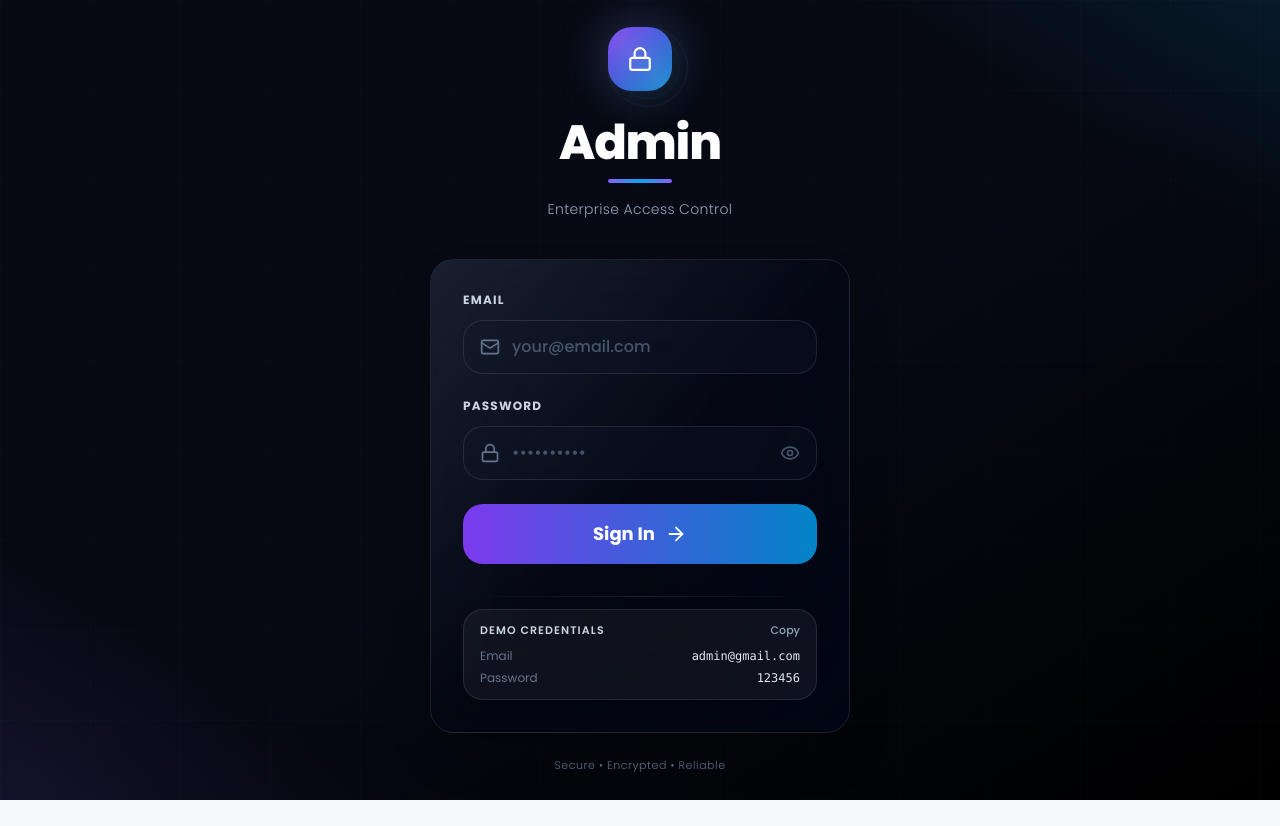
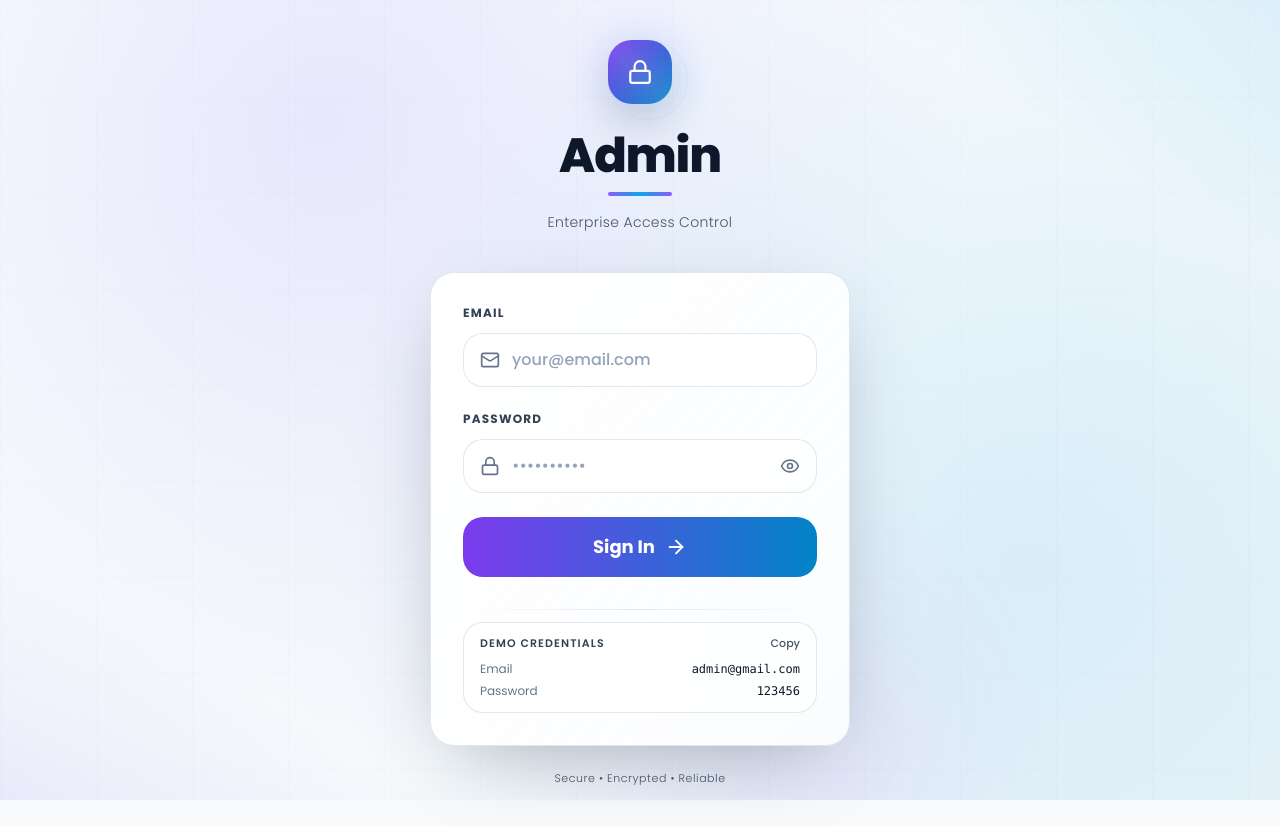
Before and after one commit to luckybhai2006/cislive.com, a React (Vite) app in the folder client/: page /admin-login in a window 1280 px wide. Before the commit the page ends 800 px from the top, so only its background shows below. Built offline with nearby package versions, Linux system fonts and the light colour scheme.

Commit message:
admin login page

```diff
--- a/client/src/admin/AdminLogin.jsx
+++ b/client/src/admin/AdminLogin.jsx
@@ -1,4 +1,4 @@
-import { useEffect, useMemo, useState } from "react";
+import { useMemo, useState } from "react";
 import { Navigate, useLocation, useNavigate } from "react-router-dom";
 import { Eye, EyeOff, Lock, Mail, ArrowRight, AlertCircle } from "lucide-react";
 
@@ -21,22 +21,6 @@ export default function AdminLogin() {
 
   const isLoggedIn = useMemo(() => {
     return Boolean(window.localStorage.getItem(ADMIN_TOKEN_STORAGE_KEY));
-  }, []);
-
-  useEffect(() => {
-    const prevHtmlOverflow = document.documentElement.style.overflow;
-    const prevBodyOverflow = document.body.style.overflow;
-    const prevBodyOverscroll = document.body.style.overscrollBehavior;
-
-    document.documentElement.style.overflow = "hidden";
-    document.body.style.overflow = "hidden";
-    document.body.style.overscrollBehavior = "none";
-
-    return () => {
-      document.documentElement.style.overflow = prevHtmlOverflow;
-      document.body.style.overflow = prevBodyOverflow;
-      document.body.style.overscrollBehavior = prevBodyOverscroll;
-    };
   }, []);
 
   if (isLoggedIn) {
@@ -78,26 +62,27 @@ export default function AdminLogin() {
   const isFormValid = email.trim() && password.trim();
 
   return (
-    <div className="fixed inset-0 w-full bg-black grid place-items-center px-3 sm:px-4 py-0 overflow-hidden">
+    <div className="min-h-[100dvh] w-full bg-slate-50 flex items-center justify-center px-3 sm:px-4 py-10 overflow-y-auto overscroll-y-contain">
       {/* Premium Background */}
       <div className="absolute inset-0 overflow-hidden pointer-events-none">
         {/* Main gradient background */}
-        <div className="absolute inset-0 bg-gradient-to-br from-[#070a14] via-[#070a14] to-black" />
+        <div className="absolute inset-0 bg-gradient-to-br from-white via-slate-50 to-slate-100" />
+        <div className="absolute inset-0 bg-[radial-gradient(circle_at_25%_15%,rgba(99,102,241,0.14),transparent_55%),radial-gradient(circle_at_80%_70%,rgba(14,165,233,0.12),transparent_60%)]" />
 
         {/* Animated light streaks */}
-        <div className="absolute -top-24 left-1/3 w-80 h-80 sm:w-96 sm:h-96 bg-gradient-to-br from-violet-500/18 via-sky-500/10 to-transparent rounded-full blur-3xl animate-pulse duration-[8000ms]" />
-        <div className="absolute -bottom-28 right-1/4 w-80 h-80 sm:w-96 sm:h-96 bg-gradient-to-tl from-amber-500/14 via-fuchsia-500/10 to-transparent rounded-full blur-3xl animate-pulse duration-[6000ms]" />
+        <div className="absolute -top-24 left-1/4 w-80 h-80 sm:w-96 sm:h-96 bg-gradient-to-br from-indigo-500/12 via-sky-500/10 to-transparent rounded-full blur-3xl animate-pulse duration-[9000ms]" />
+        <div className="absolute -bottom-28 right-1/4 w-80 h-80 sm:w-96 sm:h-96 bg-gradient-to-tl from-fuchsia-500/10 via-amber-500/8 to-transparent rounded-full blur-3xl animate-pulse duration-[7000ms]" />
 
         {/* Subtle grid */}
-        <div className="absolute inset-0 bg-[linear-gradient(rgba(255,255,255,.012)_1px,transparent_1px),linear-gradient(90deg,rgba(255,255,255,.012)_1px,transparent_1px)] bg-[size:90px_90px]" />
+        <div className="absolute inset-0 bg-[linear-gradient(rgba(2,6,23,.05)_1px,transparent_1px),linear-gradient(90deg,rgba(2,6,23,.05)_1px,transparent_1px)] bg-[size:96px_96px] opacity-[0.25]" />
 
         {/* Accent light rays */}
         <div className="absolute top-0 right-0 w-1/3 h-1/3 bg-gradient-to-bl from-sky-500/10 via-transparent to-transparent" />
-        <div className="absolute bottom-0 left-0 w-1/3 h-1/3 bg-gradient-to-tr from-violet-500/10 via-transparent to-transparent" />
+        <div className="absolute bottom-0 left-0 w-1/3 h-1/3 bg-gradient-to-tr from-indigo-500/10 via-transparent to-transparent" />
       </div>
 
       {/* Content */}
-      <div className="w-full max-w-[420px] relative z-10 max-[360px]:scale-[0.95] max-[360px]:origin-top">
+      <div className="w-full max-w-[420px] relative z-10 max-[360px]:scale-[0.95] max-[360px]:origin-top my-auto">
         {/* Header */}
         <div className="text-center mb-6 sm:mb-10">
           {/* Animated minimalist icon */}
@@ -117,11 +102,11 @@ export default function AdminLogin() {
           </div>
 
           {/* Title */}
-          <h1 className="text-3xl sm:text-5xl font-black text-white tracking-tight leading-tight">
+          <h1 className="text-3xl sm:text-5xl font-black text-slate-900 tracking-tight leading-tight">
             Admin
           </h1>
           <div className="h-1 w-12 sm:w-16 mx-auto mt-3 bg-gradient-to-r from-violet-500 via-sky-500 to-violet-500 rounded-full" />
-          <p className="text-slate-400 mt-3 sm:mt-4 text-sm font-light tracking-wide">
+          <p className="text-slate-600 mt-3 sm:mt-4 text-sm font-light tracking-wide">
             Enterprise Access Control
           </p>
         </div>
@@ -132,15 +117,15 @@ export default function AdminLogin() {
           <div className="absolute -inset-px bg-gradient-to-r from-violet-500/20 via-sky-500/20 to-violet-500/20 rounded-3xl blur-2xl opacity-0 group-hover:opacity-100 transition duration-700" />
 
           {/* Card */}
-          <div className="relative bg-gradient-to-br from-slate-900/75 via-slate-950/40 to-slate-950/75 backdrop-blur-3xl border border-white/10 rounded-3xl overflow-hidden shadow-2xl">
+          <div className="relative bg-white/85 backdrop-blur-3xl border border-slate-900/10 rounded-3xl overflow-hidden shadow-[0_24px_80px_-30px_rgba(2,6,23,0.35)]">
             {/* Inner shine effect */}
-            <div className="absolute inset-0 bg-gradient-to-br from-white/5 via-transparent to-transparent rounded-3xl pointer-events-none" />
+            <div className="absolute inset-0 bg-gradient-to-br from-white via-white/40 to-transparent rounded-3xl pointer-events-none" />
 
             <div className="relative p-6 sm:p-8">
               <form onSubmit={handleSubmit} className="space-y-5 sm:space-y-6">
                 {/* Email Input */}
                 <div className="space-y-3">
-                  <label className="block text-xs font-bold text-slate-300 uppercase tracking-widest">
+                  <label className="block text-xs font-bold text-slate-700 uppercase tracking-widest">
                     Email
                   </label>
                   <div className="relative group/input">
@@ -153,7 +138,7 @@ export default function AdminLogin() {
                       }`}
                     />
 
-                    <div className="relative flex items-center bg-slate-900/35 border border-white/10 rounded-2xl transition-all duration-300 group-focus-within/input:border-violet-400/50">
+                    <div className="relative flex items-center bg-white/70 border border-slate-900/10 rounded-2xl transition-all duration-300 group-focus-within/input:border-violet-400/60">
                       <Mail
                         size={20}
                         className={`absolute left-4 transition-colors duration-300 ${
@@ -168,7 +153,7 @@ export default function AdminLogin() {
                         onChange={(e) => setEmail(e.target.value)}
                         onFocus={() => setFocusedField("email")}
                         onBlur={() => setFocusedField(null)}
-                        className="w-full pl-12 pr-4 py-3.5 bg-transparent text-white placeholder-slate-600 outline-none font-medium text-[16px]"
+                        className="w-full pl-12 pr-4 py-3.5 bg-transparent text-slate-900 placeholder-slate-400 outline-none font-medium text-[16px]"
                         placeholder="your@email.com"
                         autoComplete="username"
                         required
@@ -180,7 +165,7 @@ export default function AdminLogin() {
 
                 {/* Password Input */}
                 <div className="space-y-3">
-                  <label className="block text-xs font-bold text-slate-300 uppercase tracking-widest">
+                  <label className="block text-xs font-bold text-slate-700 uppercase tracking-widest">
                     Password
                   </label>
                   <div className="relative group/input">
@@ -193,7 +178,7 @@ export default function AdminLogin() {
                       }`}
                     />
 
-                    <div className="relative flex items-center bg-slate-900/35 border border-white/10 rounded-2xl transition-all duration-300 group-focus-within/input:border-violet-400/50">
+                    <div className="relative flex items-center bg-white/70 border border-slate-900/10 rounded-2xl transition-all duration-300 group-focus-within/input:border-violet-400/60">
                       <Lock
                         size={20}
                         className={`absolute left-4 transition-colors duration-300 ${
@@ -208,7 +193,7 @@ export default function AdminLogin() {
                         onChange={(e) => setPassword(e.target.value)}
                         onFocus={() => setFocusedField("password")}
                         onBlur={() => setFocusedField(null)}
-                        className="w-full pl-12 pr-12 py-3.5 bg-transparent text-white placeholder-slate-600 outline-none font-medium text-[16px]"
+                        className="w-full pl-12 pr-12 py-3.5 bg-transparent text-slate-900 placeholder-slate-400 outline-none font-medium text-[16px]"
                         placeholder="••••••••••"
                         autoComplete="current-password"
                         required
@@ -222,7 +207,7 @@ export default function AdminLogin() {
                         } ${
                           focusedField === "password"
                             ? "text-violet-300"
-                            : "text-slate-600 hover:text-slate-400"
+                            : "text-slate-500 hover:text-slate-700"
                         }`}
                         disabled={isLoading}
                       >
@@ -273,15 +258,15 @@ export default function AdminLogin() {
 
                 {isDev && (
                   <div className="pt-2">
-                    <div className="h-px w-full bg-gradient-to-r from-transparent via-white/10 to-transparent" />
-                    <div className="mt-3 rounded-2xl border border-white/10 bg-white/5 px-4 py-3">
+                    <div className="h-px w-full bg-gradient-to-r from-transparent via-slate-900/10 to-transparent" />
+                    <div className="mt-3 rounded-2xl border border-slate-900/10 bg-white/70 px-4 py-3">
                       <div className="flex items-center justify-between gap-3">
-                        <p className="text-[11px] font-semibold tracking-widest uppercase text-slate-300">
+                        <p className="text-[11px] font-semibold tracking-widest uppercase text-slate-700">
                           Demo Credentials
                         </p>
                         <button
                           type="button"
-                          className="text-[11px] font-medium text-slate-400 hover:text-slate-200 transition"
+                          className="text-[11px] font-medium text-slate-600 hover:text-slate-900 transition"
                           onClick={() =>
                             handleCopy(
                               `Email: ${ADMIN_EMAIL}\nPassword: ${ADMIN_PASSWORD}`
@@ -291,12 +276,12 @@ export default function AdminLogin() {
                           Copy
                         </button>
                       </div>
-                      <div className="mt-2 grid grid-cols-1 gap-1 text-[12px] text-slate-300">
+                      <div className="mt-2 grid grid-cols-1 gap-1 text-[12px] text-slate-700">
                         <div className="flex items-center justify-between gap-3">
                           <span className="text-slate-500">Email</span>
                           <button
                             type="button"
-                            className="font-mono text-slate-200 hover:text-white transition truncate max-w-[240px]"
+                            className="font-mono text-slate-900 hover:text-slate-950 transition truncate max-w-[240px]"
                             onClick={() => handleCopy(ADMIN_EMAIL)}
                             title="Copy email"
                           >
@@ -307,7 +292,7 @@ export default function AdminLogin() {
                           <span className="text-slate-500">Password</span>
                           <button
                             type="button"
-                            className="font-mono text-slate-200 hover:text-white transition truncate max-w-[240px]"
+                            className="font-mono text-slate-900 hover:text-slate-950 transition truncate max-w-[240px]"
                             onClick={() => handleCopy(ADMIN_PASSWORD)}
                             title="Copy password"
                           >
@@ -325,7 +310,7 @@ export default function AdminLogin() {
 
         {/* Footer */}
         <div className="text-center mt-5 sm:mt-6">
-          <p className="text-[11px] text-slate-500 font-light tracking-wider">
+          <p className="text-[11px] text-slate-600 font-light tracking-wider">
             Secure • Encrypted • Reliable
           </p>
         </div>
```
